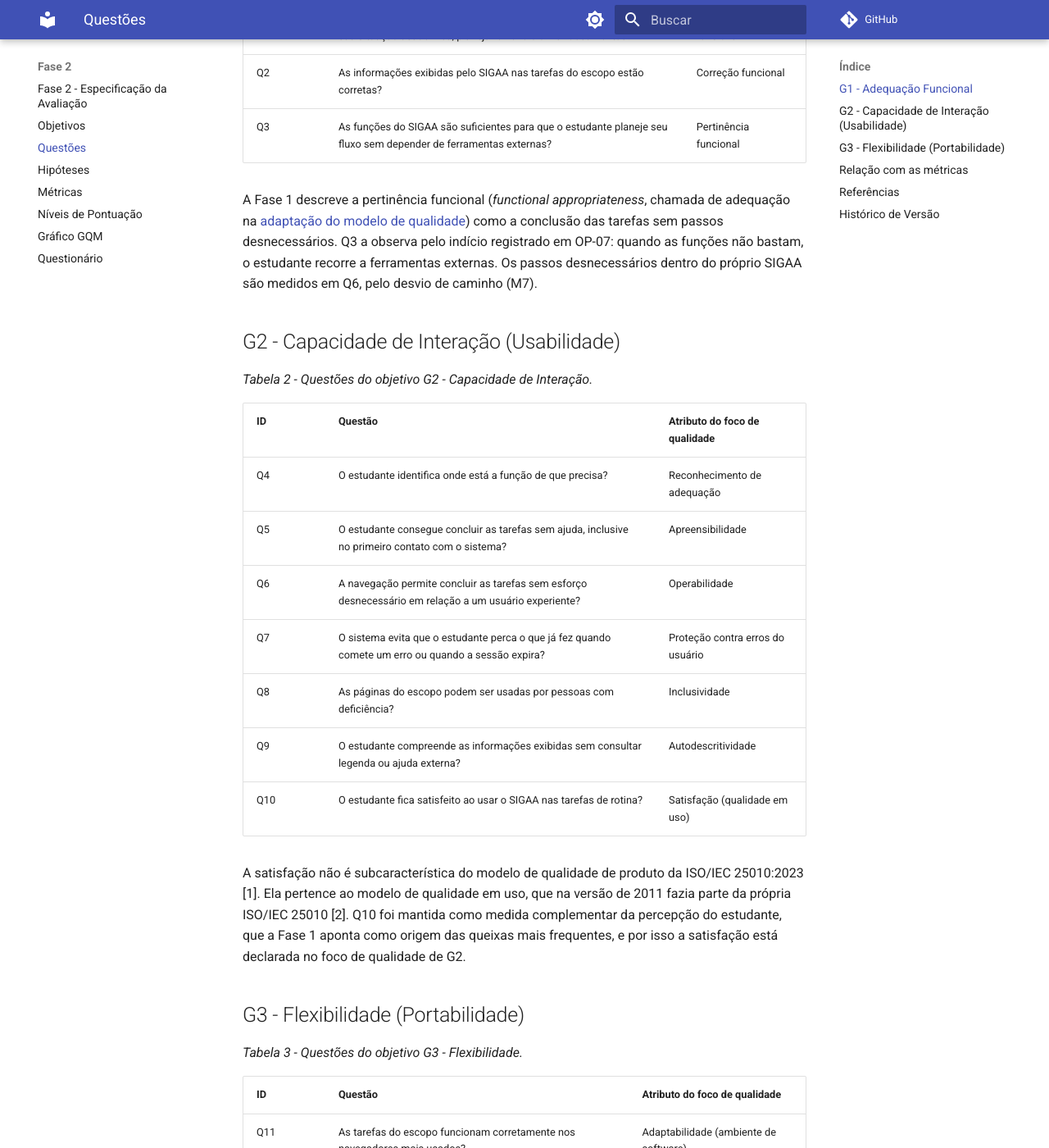
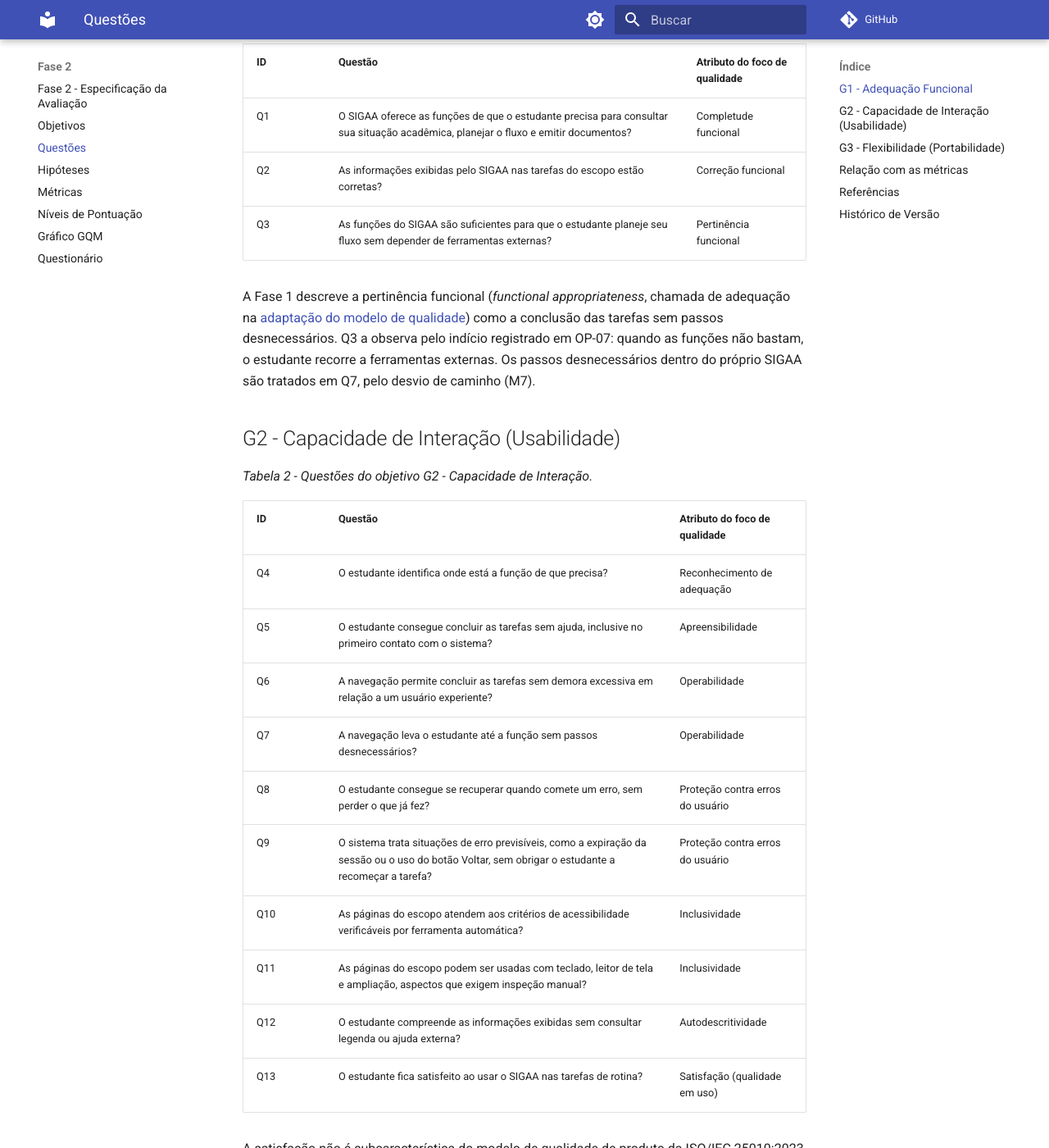
Before and after one commit to FCTE-Qualidade-de-Software-1/2026-2_T02_ADELE_GOLDSTINE, an MkDocs documentation site: the page built from docs/fase-2/questoes.md, in a window 1280 px wide and 1400 px high, scrolled down 528 px. Shown: the whole window at 82% size. Built offline with MkDocs 1.6.1 and Material for MkDocs 9.7.7, drawn with Linux system fonts in a browser that asks for light colours; comment, search, counter and statistics services are not loaded; some of the changed text lies outside the part shown.

Commit message:
[D09] Define uma questão por métrica
Divide Q6, Q7, Q8 e Q12 por aspecto do atributo e renumera as questões de Q1 a Q16.

```diff
--- a/docs/fase-2/questoes.md
+++ b/docs/fase-2/questoes.md
@@ -1,6 +1,8 @@
 # Questões
 
-As questões representam o **nível operacional** do GQM. Cada questão caracteriza um atributo do foco de qualidade do objetivo correspondente, de modo que o conjunto de questões de um objetivo cubra todos os atributos declarados nele (Tabelas 1 a 3). Com exceção da satisfação (Q10), cada atributo é uma subcaracterística da ISO/IEC 25010:2023 [1].
+As questões representam o **nível operacional** do GQM. Cada questão caracteriza um atributo do foco de qualidade do objetivo correspondente, de modo que o conjunto de questões de um objetivo cubra todos os atributos declarados nele (Tabelas 1 a 3). Com exceção da satisfação (Q13), cada atributo é uma subcaracterística da ISO/IEC 25010:2023 [1].
+
+Cada questão é respondida por exatamente uma métrica, e cada métrica responde a exatamente uma questão. Quando um atributo é observado por duas métricas, ele recebe duas questões, cada uma sobre um aspecto diferente do atributo (por exemplo, Q6 e Q7, ambas de operabilidade).
 
 ## G1 - Adequação Funcional
 
@@ -12,7 +14,7 @@
 | Q2 | As informações exibidas pelo SIGAA nas tarefas do escopo estão corretas? | Correção funcional |
 | Q3 | As funções do SIGAA são suficientes para que o estudante planeje seu fluxo sem depender de ferramentas externas? | Pertinência funcional |
 
-A Fase 1 descreve a pertinência funcional (*functional appropriateness*, chamada de adequação na [adaptação do modelo de qualidade](../fase-1/modelo-qualidade.md#2-adaptacoes-ao-contexto-do-sigaa)) como a conclusão das tarefas sem passos desnecessários. Q3 a observa pelo indício registrado em OP-07: quando as funções não bastam, o estudante recorre a ferramentas externas. Os passos desnecessários dentro do próprio SIGAA são medidos em Q6, pelo desvio de caminho (M7).
+A Fase 1 descreve a pertinência funcional (*functional appropriateness*, chamada de adequação na [adaptação do modelo de qualidade](../fase-1/modelo-qualidade.md#2-adaptacoes-ao-contexto-do-sigaa)) como a conclusão das tarefas sem passos desnecessários. Q3 a observa pelo indício registrado em OP-07: quando as funções não bastam, o estudante recorre a ferramentas externas. Os passos desnecessários dentro do próprio SIGAA são tratados em Q7, pelo desvio de caminho (M7).
 
 ## G2 - Capacidade de Interação (Usabilidade)
 
@@ -22,13 +24,16 @@
 | -- | ------- | ----------------------------- |
 | Q4 | O estudante identifica onde está a função de que precisa? | Reconhecimento de adequação |
 | Q5 | O estudante consegue concluir as tarefas sem ajuda, inclusive no primeiro contato com o sistema? | Apreensibilidade |
-| Q6 | A navegação permite concluir as tarefas sem esforço desnecessário em relação a um usuário experiente? | Operabilidade |
-| Q7 | O sistema evita que o estudante perca o que já fez quando comete um erro ou quando a sessão expira? | Proteção contra erros do usuário |
-| Q8 | As páginas do escopo podem ser usadas por pessoas com deficiência? | Inclusividade |
-| Q9 | O estudante compreende as informações exibidas sem consultar legenda ou ajuda externa? | Autodescritividade |
-| Q10 | O estudante fica satisfeito ao usar o SIGAA nas tarefas de rotina? | Satisfação (qualidade em uso) |
+| Q6 | A navegação permite concluir as tarefas sem demora excessiva em relação a um usuário experiente? | Operabilidade |
+| Q7 | A navegação leva o estudante até a função sem passos desnecessários? | Operabilidade |
+| Q8 | O estudante consegue se recuperar quando comete um erro, sem perder o que já fez? | Proteção contra erros do usuário |
+| Q9 | O sistema trata situações de erro previsíveis, como a expiração da sessão ou o uso do botão Voltar, sem obrigar o estudante a recomeçar a tarefa? | Proteção contra erros do usuário |
+| Q10 | As páginas do escopo atendem aos critérios de acessibilidade verificáveis por ferramenta automática? | Inclusividade |
+| Q11 | As páginas do escopo podem ser usadas com teclado, leitor de tela e ampliação, aspectos que exigem inspeção manual? | Inclusividade |
+| Q12 | O estudante compreende as informações exibidas sem consultar legenda ou ajuda externa? | Autodescritividade |
+| Q13 | O estudante fica satisfeito ao usar o SIGAA nas tarefas de rotina? | Satisfação (qualidade em uso) |
 
-A satisfação não é subcaracterística do modelo de qualidade de produto da ISO/IEC 25010:2023 [1]. Ela pertence ao modelo de qualidade em uso, que na versão de 2011 fazia parte da própria ISO/IEC 25010 [2]. Q10 foi mantida como medida complementar da percepção do estudante, que a Fase 1 aponta como origem das queixas mais frequentes, e por isso a satisfação está declarada no foco de qualidade de G2.
+A satisfação não é subcaracterística do modelo de qualidade de produto da ISO/IEC 25010:2023 [1]. Ela pertence ao modelo de qualidade em uso, que na versão de 2011 fazia parte da própria ISO/IEC 25010 [2]. Q13 foi mantida como medida complementar da percepção do estudante, que a Fase 1 aponta como origem das queixas mais frequentes, e por isso a satisfação está declarada no foco de qualidade de G2.
 
 ## G3 - Flexibilidade (Portabilidade)
 
@@ -36,29 +41,34 @@
 
 | ID | Questão | Atributo do foco de qualidade |
 | -- | ------- | ----------------------------- |
-| Q11 | As tarefas do escopo funcionam corretamente nos navegadores mais usados? | Adaptabilidade (ambiente de software) |
-| Q12 | O SIGAA se adapta a telas de celular e tablet e à interação por toque? | Adaptabilidade (ambiente de hardware) |
+| Q14 | As tarefas do escopo funcionam corretamente nos navegadores mais usados? | Adaptabilidade (ambiente de software) |
+| Q15 | As páginas do escopo se adaptam a telas de celular e tablet e à interação por toque? | Adaptabilidade (ambiente de hardware) |
+| Q16 | O estudante conclui as tarefas no celular com esforço semelhante ao do computador? | Adaptabilidade (ambiente de hardware) |
 
 ## Relação com as métricas
 
-As métricas que respondem a cada questão (Tabela 4) estão detalhadas na página [Métricas](metricas.md), e a hipótese de cada questão, na página [Hipóteses](hipoteses.md).
+A métrica que responde a cada questão (Tabela 4) estão detalhadas na página [Métricas](metricas.md), e a hipótese de cada questão, na página [Hipóteses](hipoteses.md).
 
 *Tabela 4 - Relação entre questões e métricas.*
 
-| Questão | Métricas |
-| ------- | -------- |
+| Questão | Métrica |
+| ------- | ------- |
 | Q1 | M1 |
 | Q2 | M2 |
 | Q3 | M3 |
 | Q4 | M4 |
 | Q5 | M5 |
-| Q6 | M6, M7 |
-| Q7 | M8, M20 |
-| Q8 | M9, M10 |
-| Q9 | M11 |
-| Q10 | M12 |
-| Q11 | M13 |
-| Q12 | M14, M15 |
+| Q6 | M6 |
+| Q7 | M7 |
+| Q8 | M8 |
+| Q9 | M20 |
+| Q10 | M9 |
+| Q11 | M10 |
+| Q12 | M11 |
+| Q13 | M12 |
+| Q14 | M13 |
+| Q15 | M14 |
+| Q16 | M15 |
 
 ## Referências
 
@@ -78,3 +88,4 @@
 | 2.2 | 18/10/2026 | Integração da versão complementar: métrica M20 (cenários de erro) associada a Q7 e referência às hipóteses | Leonardo Bonetti |
 | 2.3 | 25/10/2026 | Remoção das questões Q13 e Q14 do objetivo G4 (Eficiência de Desempenho) | Leonardo Bonetti |
 | 2.4 | 25/10/2026 | Subcaracterística de Q3 nomeada pertinência funcional | Leonardo Bonetti |
+| 2.5 | 25/10/2026 | Uma métrica por questão: Q6, Q7, Q8 e Q12 divididas por aspecto do atributo; questões renumeradas de Q1 a Q16; Tabela 4 em relação 1:1 | Leonardo Bonetti |
```
